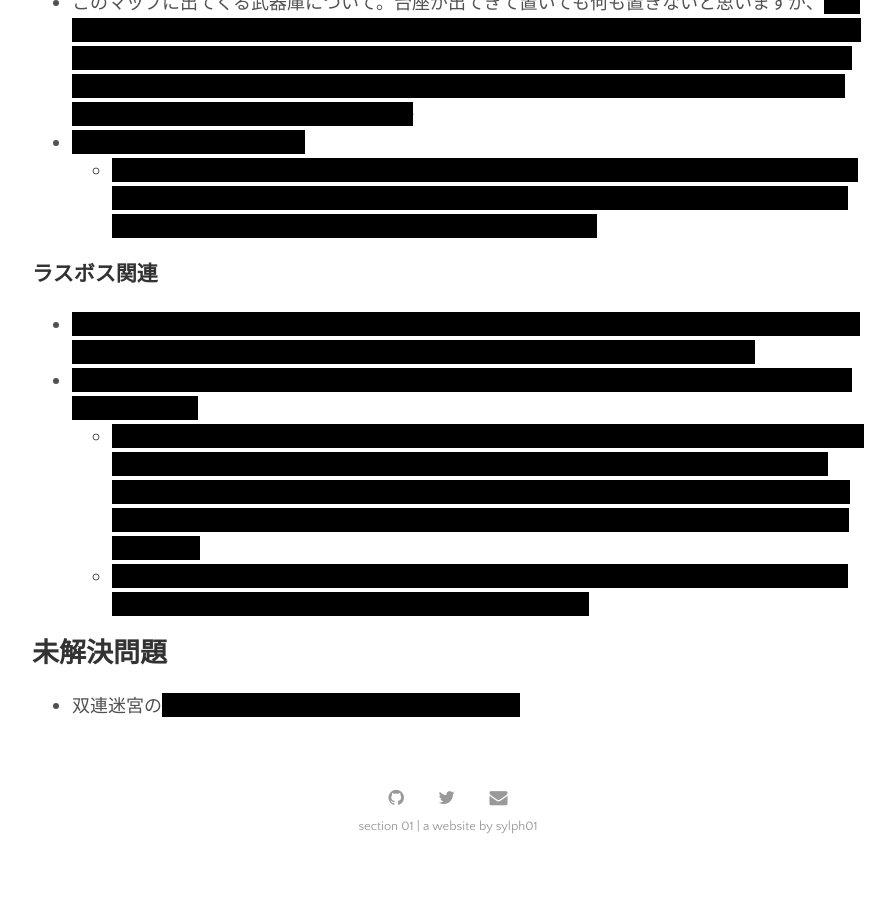
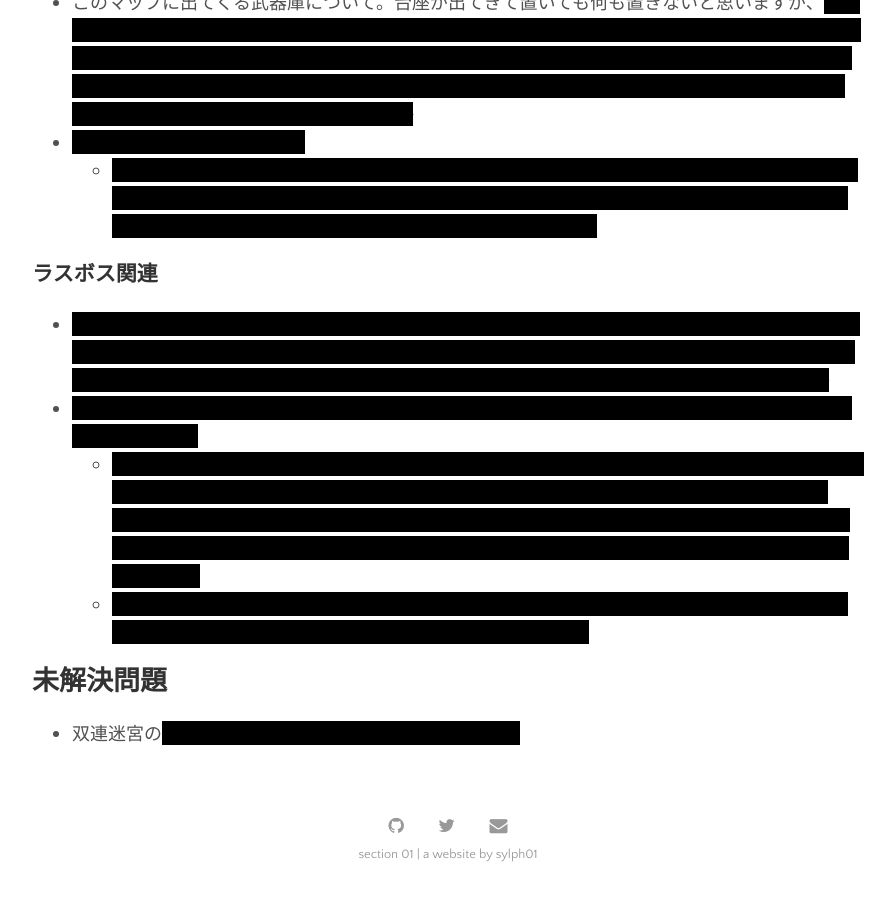
Before and after one commit to sylph01/sylph01.github.io, a Jekyll site: the page built from ja-pages/lamulana-spoilers.md, in a window 1280 px wide and 900 px high, scrolled down 4794 px. Shown: the whole window, without its empty margins (192-1087 px from the left). Built offline with Jekyll 4.4.1, drawn with Linux system fonts in a browser that asks for light colours; nearby versions of some CDN libraries; before the commit the page ends 5666 px from its top, so only the background shows below that.

Commit message:
more edits

```diff
--- a/ja-pages/lamulana-spoilers.md
+++ b/ja-pages/lamulana-spoilers.md
@@ -134,7 +134,7 @@ end
 
 ### ラスボス関連
 
-- <span class="spoiler">ラスボスに入る前に道を塞いでる石碑は妖精女王にどけてもらいます。妖精のマークが目玉のマークに見えてたのでそれだけで30分くらい詰まったけど翌日やったらすぐに気づいた。</span>
+- <span class="spoiler">ラスボスに入る前に道を塞いでる石碑は妖精女王にどけてもらいます。妖精のマークが目玉のマークに見えてたのでそれだけで30分くらい詰まったけど翌日やったらすぐに気づいた。~~4分くらいのバグありAny%の動画見てなければ気づくの遅れてあと5回くらい倒す必要あったかもしれない~~</span>
 - <span class="spoiler">脱出するときの正解の出口は**「太陽神殿のムーブルクのいる部屋」**です。気づくまでにラスボス8回倒したよ！！</span>
   - <span class="spoiler">ちなみにこれってヒントあるんだろうか…いちおう「聖なる加護を受けた道」が生きのびる唯一の道である、というのは次元回廊の石碑にかかれているが…。確かムーブルクが初回に「この後ろに出口があるけど私は出られない」みたいなことを言うてたらしいと聞いたんだけど、これがヒントだったとすると30〜40時間プレイした後にこれを覚えてる必要があって相当大変…</span>
   - <span class="spoiler">無限回廊5層の穴は落ちて大丈夫。第1層にちゃんとつながっています。即死トラップだと思って3回くらいちゃんと無限回廊抜け直したよ！！！１１１</span>
```
